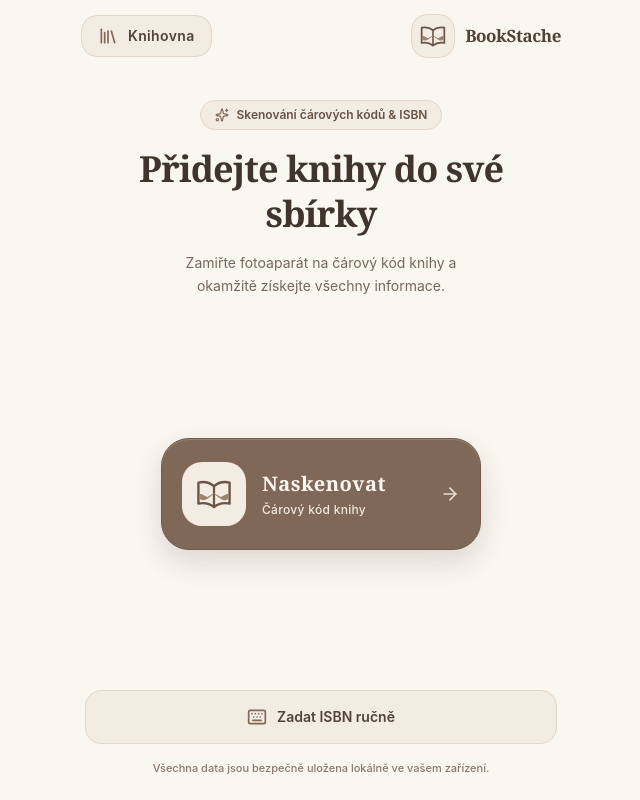
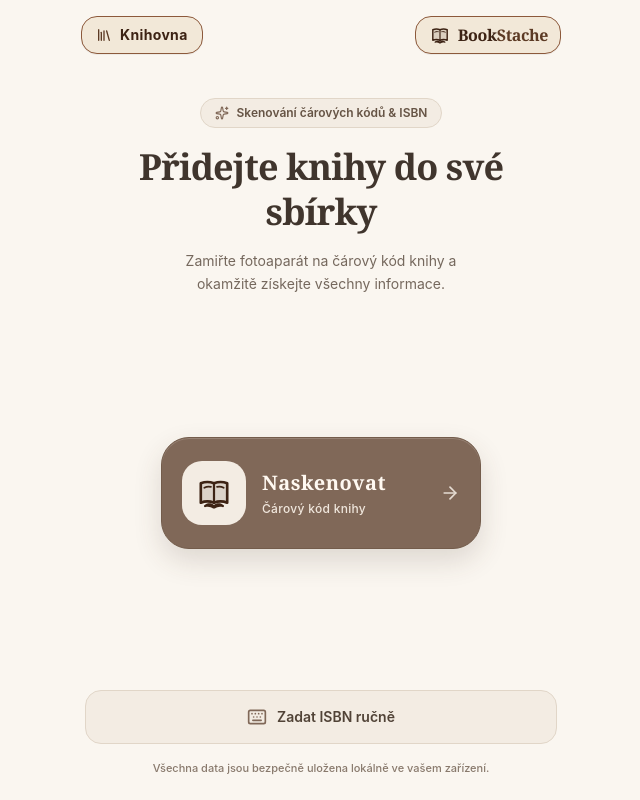
Before and after one commit to DPol07/BookStache, a React (Vite) app: page / in a window 1280 px wide. Shown: the whole page, without its empty margins (319-959 px from the left). Built offline with nearby package versions, Linux system fonts and the light colour scheme; a web font is replaced by a local one.

Commit message:
Fix deployed app entry and refresh src/components/Header.jsx

```diff
--- a/src/components/Header.jsx
+++ b/src/components/Header.jsx
@@ -1,25 +1,29 @@
 import React from 'react';
 import { Library } from 'lucide-react';
 
-export function BookStacheLogo({ className = "h-8 w-8", ink = '#6B5849', accent = '#9A846F' }) {
+// Clean vector logo mark for BookStache (Book + Moustache motif)
+export function BookStacheLogo({ className = "w-8 h-8", color = "#3D2314" }) {
   return (
-    <svg
-      viewBox="0 0 48 48"
-      aria-hidden="true"
-      className={className}
-      fill="none"
-      xmlns="http://www.w3.org/2000/svg"
-    >
+    <svg className={className} viewBox="0 0 100 100" fill="none" xmlns="http://www.w3.org/2000/svg">
+      {/* Book base */}
       <path
-        d="M7 11.5c6.6-1.4 12.3-.1 17 3.9 4.7-4 10.4-5.3 17-3.9v23c-6.6-1.3-12.3 0-17 3.8-4.7-3.8-10.4-5.1-17-3.8v-23Z"
-        stroke={ink}
-        strokeWidth="2.6"
+        d="M20 28C20 28 35 22 50 28C65 22 80 28 80 28V72C80 72 65 66 50 72C35 66 20 72 20 72V28Z"
+        fill={color}
+        fillOpacity="0.12"
+        stroke={color}
+        strokeWidth="6"
+        strokeLinecap="round"
         strokeLinejoin="round"
       />
-      <path d="M24 15.5v22" stroke={ink} strokeWidth="2.4" strokeLinecap="round" />
+      {/* Center spine */}
+      <path d="M50 28V72" stroke={color} strokeWidth="5" strokeLinecap="round" />
+      {/* Book pages accent lines */}
+      <path d="M28 38C35 34 43 36 43 36" stroke={color} strokeWidth="4" strokeLinecap="round" />
+      <path d="M72 38C65 34 57 36 57 36" stroke={color} strokeWidth="4" strokeLinecap="round" />
+      {/* Moustache emblem below book spine */}
       <path
-        d="M12.2 25.2c-2.5-2.6-5.4-.8-4.5 2 1.2 3.9 5.1 4.8 9 2l7.3-5.1 7.3 5.1c3.9 2.8 7.8 1.9 9-2 .9-2.8-2-4.6-4.5-2l-4.3 2.2-7.5-4.3-7.5 4.3-4.3-2.2Z"
-        fill={accent}
+        d="M50 77C44 72 34 72 28 78C26 80 28 83 31 82C37 80 43 82 48 85C49 85.5 51 85.5 52 85C57 82 63 80 69 82C72 83 74 80 72 78C66 72 56 72 50 77Z"
+        fill={color}
       />
     </svg>
   );
@@ -27,28 +31,31 @@ export function BookStacheLogo({ className = "h-8 w-8", ink = '#6B5849', accent
 
 export default function Header({ libraryCount, onOpenLibrary }) {
   return (
-    <header className="w-full max-w-lg mx-auto px-4 py-3.5 flex items-center justify-between z-10">
+    <header className="w-full max-w-lg mx-auto px-3 sm:px-4 py-3 sm:py-4 flex items-center justify-between gap-2 z-10">
+      {/* Top Left Library Icon Button */}
       <button
         onClick={onOpenLibrary}
-        style={{ backgroundColor: '#F3ECE3', borderColor: '#E1D6C8', color: '#514337' }}
-        className="group relative flex items-center gap-2.5 px-4 py-2.5 border rounded-2xl transition-transform active:scale-95 cursor-pointer"
+        style={{ backgroundColor: '#F2E8D8', borderColor: '#8C593B', color: '#3D2314' }}
+        className="group relative flex items-center gap-1.5 sm:gap-2 px-3 py-1.5 sm:px-3.5 sm:py-2 border rounded-2xl transition-transform active:scale-95 cursor-pointer shadow-2xs shrink-0"
         aria-label="Knihovna"
       >
-        <Library className="w-5 h-5" style={{ color: '#806858' }} />
-        <span className="font-semibold text-sm tracking-wide">Knihovna</span>
+        <Library className="w-4 h-4 shrink-0" style={{ color: '#5C3A24' }} />
+        <span className="font-bold text-xs sm:text-sm tracking-wide">Knihovna</span>
         {libraryCount > 0 && (
-          <span style={{ backgroundColor: '#806858', color: '#FFF9F1' }} className="flex items-center justify-center min-w-[20px] h-5 px-1.5 text-xs font-bold rounded-full">
+          <span style={{ backgroundColor: '#5C3A24', color: '#FFFDF9' }} className="flex items-center justify-center min-w-[18px] h-4 px-1 text-[10px] font-black rounded-full shrink-0">
             {libraryCount}
           </span>
         )}
       </button>
 
-      <div className="flex items-center gap-2.5">
-        <span className="grid h-11 w-11 place-items-center rounded-2xl border" style={{ backgroundColor: '#F3ECE3', borderColor: '#E1D6C8' }}>
-          <BookStacheLogo className="h-8 w-8" ink="#695647" accent="#9A846F" />
-        </span>
-        <span className="font-serif text-[17px] font-bold tracking-tight" style={{ color: '#514337' }}>
-          BookStache
+      {/* Clean Vector Header Branding */}
+      <div
+        style={{ backgroundColor: '#F2E8D8', borderColor: '#8C593B' }}
+        className="flex items-center gap-1.5 px-2.5 sm:px-3 py-1.5 border rounded-2xl shadow-2xs shrink-0"
+      >
+        <BookStacheLogo className="w-5 h-5 sm:w-6 sm:h-6 shrink-0" color="#3D2314" />
+        <span style={{ color: '#3D2314' }} className="text-sm sm:text-base font-black tracking-tight font-serif whitespace-nowrap">
+          Book<span style={{ color: '#5C3A24' }}>Stache</span>
         </span>
       </div>
     </header>
```
